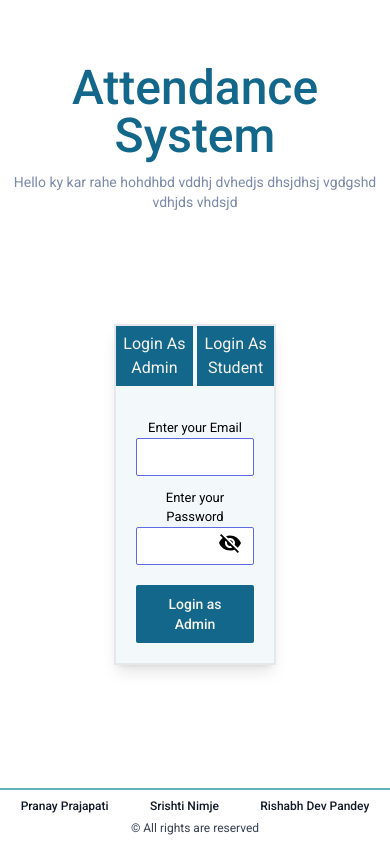
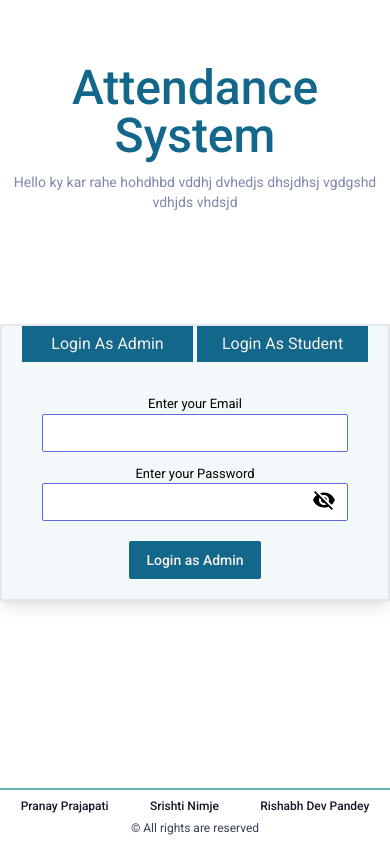
Before and after one commit to pranay101/Attendance-System, a React (Create React App) app: page / in a window 390 px wide. Built offline with nearby package versions, Linux system fonts and the light colour scheme.

Commit message:
restructure

```diff
--- a/package.json
+++ b/package.json
@@ -13,7 +13,9 @@
     "axios": "^0.27.2",
     "react": "^18.0.0",
     "react-dom": "^18.0.0",
+    "react-router-dom": "^6.3.0",
     "react-scripts": "5.0.1",
+    "recoil": "^0.7.4",
     "web-vitals": "^2.1.4"
   },
   "scripts": {
--- a/src/App.js
+++ b/src/App.js
@@ -1,21 +1,23 @@
-import Sidebar from "./Components/Sidebar/Sidebar";
+// packages
 import "./App.css";
-import Mainpage from "./Components/Mainpage/Mainpage";
 import axios from "axios";
+import {Route,Routes} from "react-router-dom"
+
+// containers
+import Homepage from "./Containers/HomePage/Homepage"
+import Dashboard from "./Containers/Dashboard/Dashboard"
 
 
 // Axios config baseurl
-
-axios.defaults.baseURL=process.env.REACT_APP_BASEURL
+axios.defaults.baseURL = process.env.REACT_APP_BASEURL;
 
 function App() {
   return (
     <div className="h-screen w-screen flex">
-      <div className="hidden lg:inline-flex w-5/12">
-        <Sidebar />
-      </div>
-
-      <Mainpage />
+      <Routes >
+        <Route path="/dashboard"  element={<Dashboard/>}/>
+        <Route path="/"  element={<Homepage/>}/>
+      </Routes>
     </div>
   );
 }
--- a/src/Components/Mainpage/LoginForm/LoginForm.js
+++ b/src/Components/Mainpage/LoginForm/LoginForm.js
@@ -20,7 +20,7 @@ const LoginForm = () => {
   };
 
   return (
-    <div className=" bg-light border-2 w-5/12 mx-auto shadow-lg">
+    <div className="w-full bg-light border-2 lg:w-5/12 mx-auto shadow-lg px-5 lg:px-0">
 
       <div className="flex justify-evenly">
         <button
--- /dev/null
+++ b/src/Containers/Dashboard/Dashboard.js
@@ -0,0 +1,9 @@
+import React from 'react'
+
+const Dashboard = () => {
+  return (
+    <div>Dashboard</div>
+  )
+}
+
+export default Dashboard
--- /dev/null
+++ b/src/Containers/HomePage/Homepage.js
@@ -0,0 +1,20 @@
+import React from 'react'
+import Sidebar from '../../Components/Sidebar/Sidebar'
+import Mainpage from "../../Components/Mainpage/Mainpage"
+
+
+const Homepage = () => {
+    return (
+        <div className="h-screen w-screen flex">
+          <>
+            <div className="hidden lg:inline-flex w-5/12">
+              <Sidebar />
+            </div>
+
+            <Mainpage />
+          </>
+        </div>
+      );
+}
+
+export default Homepage
--- a/src/index.js
+++ b/src/index.js
@@ -1,14 +1,20 @@
-import React from 'react';
-import ReactDOM from 'react-dom/client';
-import './index.css';
-import App from './App';
-import reportWebVitals from './reportWebVitals';
+import React from "react";
+import ReactDOM from "react-dom/client";
+import "./index.css";
+import App from "./App";
+import reportWebVitals from "./reportWebVitals";
+import { BrowserRouter } from "react-router-dom";
+import { RecoilRoot } from "recoil";
 
-const root = ReactDOM.createRoot(document.getElementById('root'));
+const root = ReactDOM.createRoot(document.getElementById("root"));
 root.render(
-  <React.StrictMode>
-    <App />
-  </React.StrictMode>
+  <RecoilRoot>
+    <BrowserRouter>
+      <React.StrictMode>
+        <App />
+      </React.StrictMode>
+    </BrowserRouter>
+  </RecoilRoot>
 );
 
 // If you want to start measuring performance in your app, pass a function
```
Also changed, not shown: 1 other file (tests, documents, lock files or other folders).
